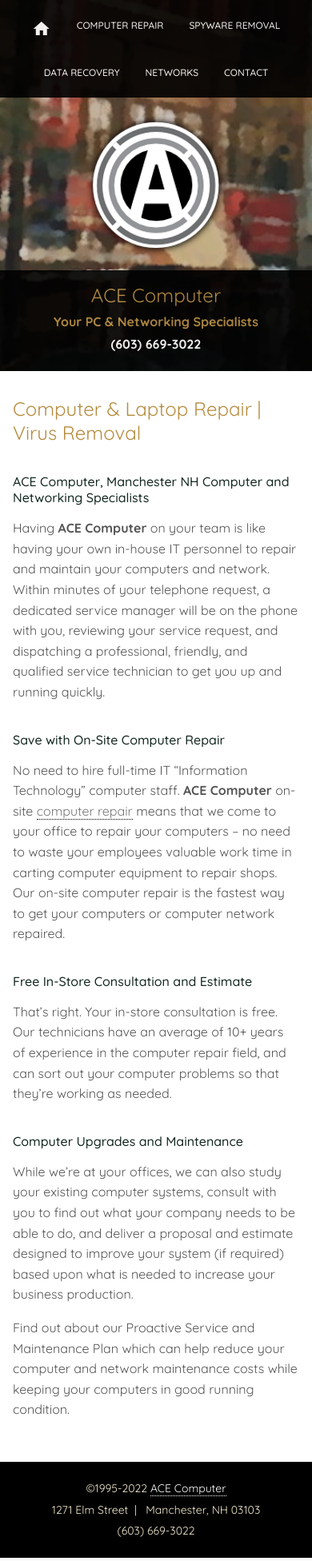
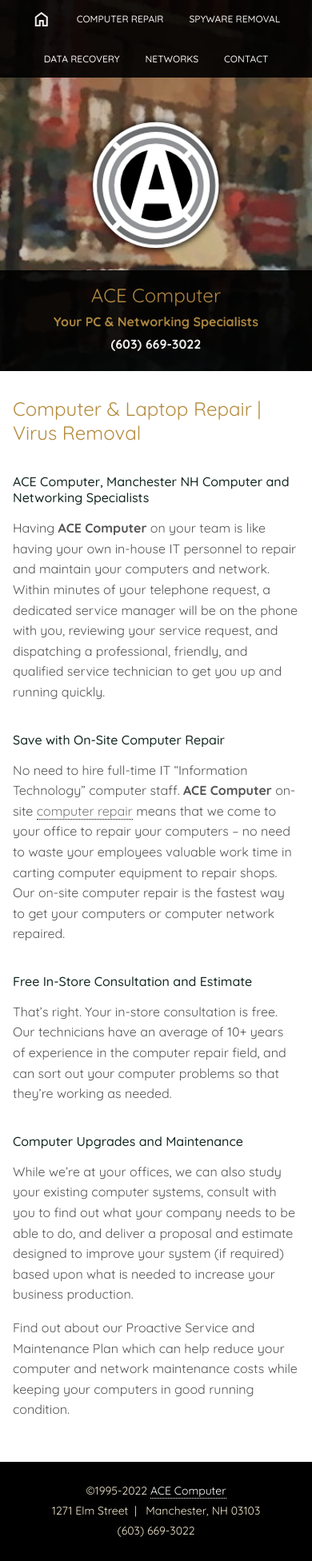
Before and after one commit to sjbeli/sjbeli.github.io, a PHP site: page / in a window 390 px wide. Shown: the whole page at 80% size. Run offline with PHP 8.4, Linux system fonts and the light colour scheme.

Commit message:
fix google material home symbol - adj nav menu - add media breakpoints

```diff
--- a/ace-comp/css/styles.css
+++ b/ace-comp/css/styles.css
@@ -93,11 +93,6 @@ img {
   color: var(--link);
 }
 
-/* FOR CONTAINER QUERIES (BELOW) */
-.container {
-  container-type: inline-size;
-}
-
 /* NAVIGATION ITEMS *****************/
 nav {
   font-size: 0.75rem;
@@ -109,10 +104,7 @@ nav {
   position: sticky;
   top: 0;
   z-index: 5;
-  padding-top: 0.5rem;
-  padding-bottom: 0.5rem;
 }
-
 ul {
   display: flex;
   flex-wrap: wrap;
@@ -124,6 +116,11 @@ li {
 li a {
   display: block;
   padding: 1rem;
+}
+
+/* adj home icon */
+li:first-child {
+  margin-bottom: -5px;
 }
 li a:hover,
 li a:focus {
@@ -165,17 +162,18 @@ a:focus {
 }
 
 /********* CONTAINER QUERIES ***********/
-@container (min-width: 512px) {
-  nav {
-    font-size: 0.875rem;
-  }
+@media screen and (min-width: 512px) {
   ul {
     padding: 0 1rem;
-    justify-content: space-evenly;
+    justify-content: space-around;
+    align-items: center;
     flex-wrap: nowrap;
   }
   li {
     padding-right: 1rem;
+  }
+  li:first-child {
+    padding-right: 1.5rem;
   }
    li:last-child {
     padding-right: 0;
@@ -194,7 +192,13 @@ a:focus {
     font-size: 1.25rem;
   }
 }
-@container (min-width: 900px) {
+@media screen and (min-width: 655px) {
+  nav {
+    font-size: 0.875rem;
+    padding-bottom: 0;
+  }
+}
+@media screen and (min-width: 900px) {
   nav {
     font-size: 1rem;
   }
@@ -223,14 +227,11 @@ section p {
 footer {
   font-size: 0.875rem;
   font-weight: 400;
-  padding: 1.25rem 0.5rem;
+  padding: 1.5rem 0.5rem;
   text-align: center;
+  line-height: 1.8;
   background-color: var(--black);
   color: var(--cream);
-  line-height: 2;
-}
-footer p {
-  line-height: 1.9;
 }
 footer a {
   border-bottom: 1px dotted var(--white);
@@ -239,3 +240,12 @@ footer a:hover,
 footer a:focus {
   border-bottom: none;
 }
+
+/* MATERIAL-SYMBOLS-OUTLINED - GOOGLE FONTS & ICONS/SYMBOLS:
+https://fonts.google.com/icons?icon.set=Material+Symbols */
+
+.material-symbols-outlined {
+  font-size: 1.5rem;
+  line-height: 0;
+  margin-top: 0.5rem;
+}
--- a/ace-comp/index.html
+++ b/ace-comp/index.html
@@ -9,7 +9,7 @@
   <link rel="preconnect" href="https://fonts.googleapis.com">
   <link rel="preconnect" href="https://fonts.gstatic.com" crossorigin>
   <link href="https://fonts.googleapis.com/css2?family=Quicksand:wght@300;400;500;600;700&display=swap" rel="stylesheet">
-  <link rel="stylesheet" href="https://fonts.googleapis.com/icon?family=Material+Icons">
+  <link rel="stylesheet" href="https://fonts.googleapis.com/css2?family=Material+Symbols+Outlined:opsz,wght,FILL,GRAD@24,400,0,0" />
   <link rel="stylesheet" href="css/styles.css">
 </head>
 
@@ -17,7 +17,7 @@
   <section id="site-header" class="container">
     <nav id="top">
       <ul class="top-nav">
-        <li><a href="#"><i class="material-icons">home</i></a></li>
+        <li><a href="#"><span class="material-symbols-outlined">home</span></a></li>
         <li><a href="#">computer repair</a></li>
         <li><a href="#">spyware removal</a></li>
         <li><a href="#">data recovery</a></li>
```
